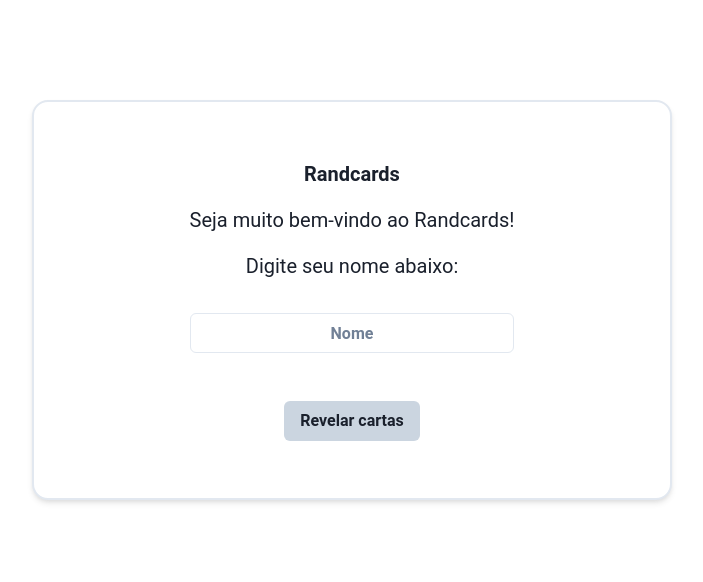
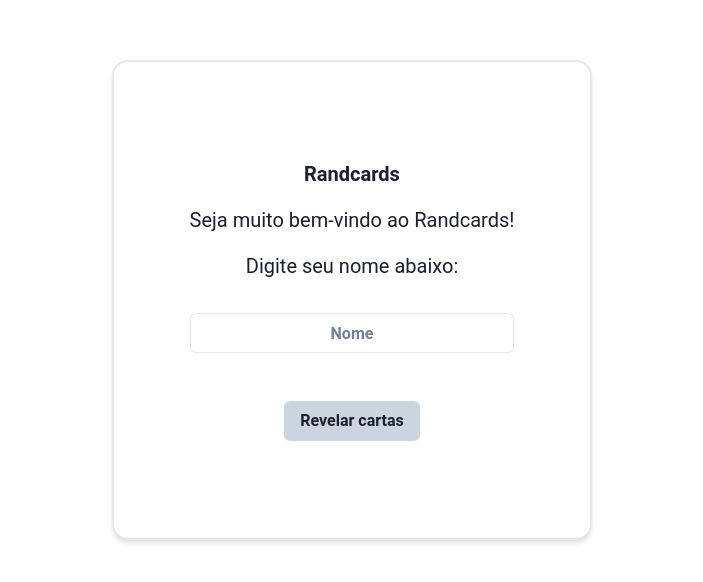
Before and after one commit to FubsAlves/Randcards, a Next.js app: page / in a window 1280 px wide. Shown: the part 108-690 px from the top of the page, without its empty margins (288-991 px from the left). Built offline with nearby package versions, Linux system fonts and the light colour scheme.

Commit message:
Removing MB

```diff
--- a/src/components/Card/index.tsx
+++ b/src/components/Card/index.tsx
@@ -42,7 +42,7 @@ export function Card({cardRevealed}: CardProps) {
 
                 <Text fontWeight="bold" fontSize="xl">{cardRevealed.name}</Text>
                 <Text my="0.5rem" fontSize="sm" textAlign="center">{cardRevealed.description}</Text>
-                <Text fontWeight="bold" color="primary.900" alignSelf="end" mr="0.2rem" mb="0.2rem" border="1px" bgColor="white" borderRadius="full" mb="0.2rem" padding="1">{cardRevealed.points}pt</Text>
+                <Text fontWeight="bold" color="primary.900" alignSelf="end" mr="0.2rem" mb="0.2rem" border="1px" bgColor="white" borderRadius="full" padding="1">{cardRevealed.points}pt</Text>
             </Flex>
         </>
     )
--- a/src/hooks/useRandomCards.tsx
+++ b/src/hooks/useRandomCards.tsx
@@ -71,8 +71,7 @@ export function RandomCardsProvider({ children }: RandomCardsProviderProps): JSX
       return data;
     });
 
-    setCards((cards: CardProps[]) => [...cards, fetchedCard]);
-
+    (cardSize.current < 8) ? setCards((cards: CardProps[]) => [...cards, fetchedCard]) : "";
     }
   }
 
--- a/src/pages/index.tsx
+++ b/src/pages/index.tsx
@@ -25,8 +25,8 @@ const Home: NextPage = () => {
               alignItems="center"
               bg="white"
               justifyContent="center"
-              minH={{base: "75vh", sm: "50vh", md: "50vh", lg: "50vh"}}
-              minW={{base: "75vw", sm: "60vw", md: "60vw", lg: "50vw"}}>
+              minH={{base: "75vh", sm: "50vh", md: "60vh", lg: "50vh", xl: "60vh"}}
+              minW={{base: "75vw", sm: "60vw", md: "60vw", lg: "50vw", xl: "60vh"}}>
 
                 <SimpleGrid spacingY="2rem">
                     <SimpleGrid spacingY="1rem" textAlign="center" fontSize="xl">
```
Also changed, not shown: src/components/Header/index.tsx (+1 -9 lines), src/types/ICard.ts (added, +8 -0 lines).
